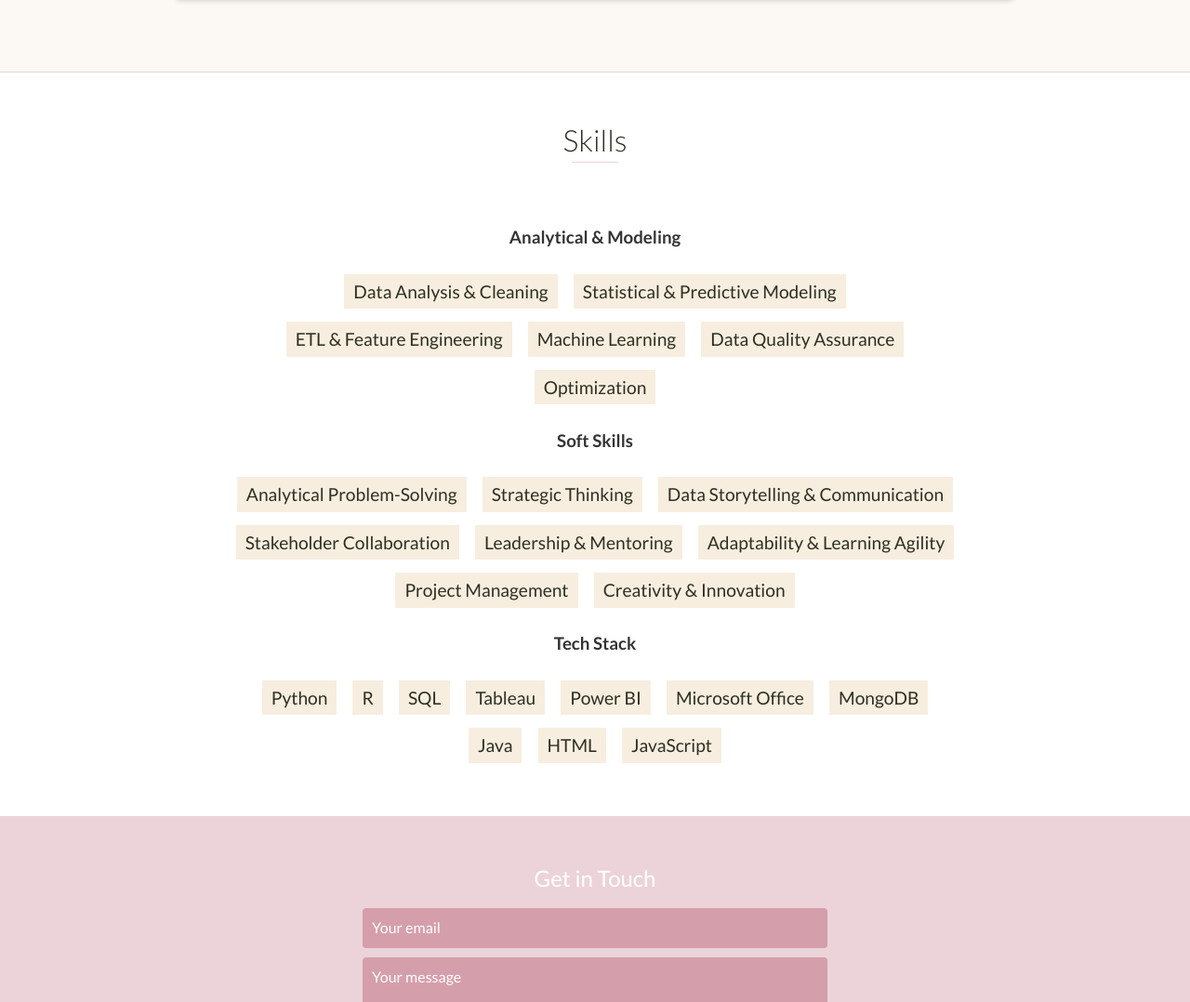
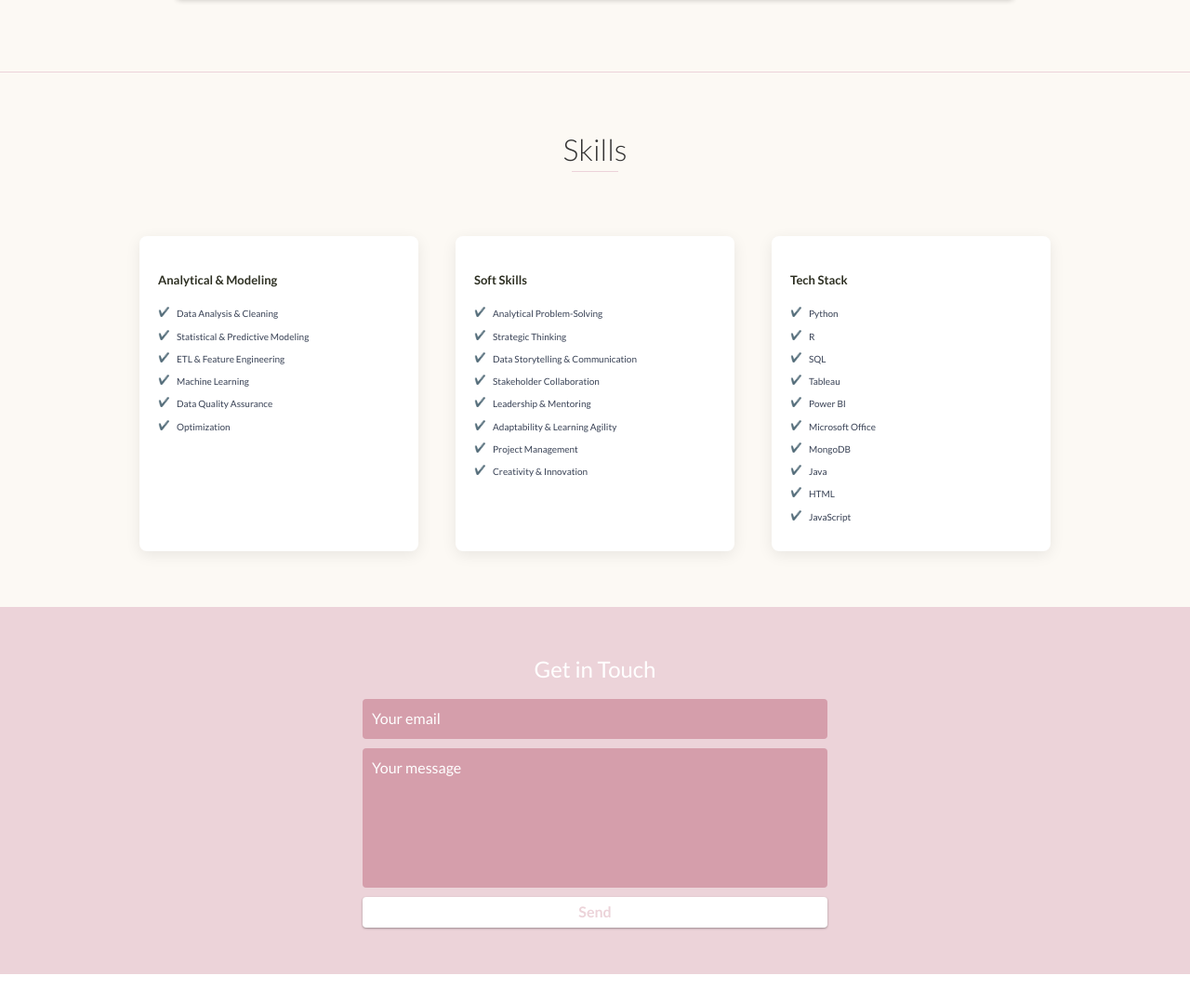
Before and after one commit to NikitaSuryawanshi18/nikitasuryawanshi18.github.io, a website: page index.html in a window 1280 px wide. Shown: the part 4869-5947 px from the top of the page at 93% size. Drawn offline with nearby package versions, Linux system fonts and the light colour scheme; files that its build step writes are made by us from their sources.

Commit message:
Update styles.scss

```diff
--- a/scss/styles.scss
+++ b/scss/styles.scss
@@ -749,32 +749,56 @@ footer {
 */
 
 #skills {
-    padding: 50px 15px;
-    text-align: center;
+  background-color: #fcf9f4;
+  padding: 60px 20px;
+  text-align: center;
 
-    h2 {
-        color: $heading;
-        margin-bottom: 50px;
+  .skills-grid {
+    display: flex;
+    flex-wrap: wrap;
+    justify-content: center;
+    gap: 40px;
+    margin-top: 40px;
+  }
+
+  .skill-category {
+    background: #fff;
+    padding: 25px 20px;
+    border-radius: 8px;
+    box-shadow: 0 4px 16px rgba(0, 0, 0, 0.08);
+    width: 300px;
+    max-width: 90%;
+    text-align: left;
+
+    h3 {
+      font-size: 1.3rem;
+      color: #2D2F22;
+      margin-bottom: 15px;
     }
 
     ul {
-        display: block;
-        margin: 0 auto;
-        padding: 0;
-        max-width: 800px;
+      list-style: none;
+      padding: 0;
+      margin: 0;
+
+      li {
+        font-size: 1rem;
+        padding: 5px 0;
+        color: #374054;
+        position: relative;
+        padding-left: 20px;
+
+        &::before {
+          content: "✔️";
+          position: absolute;
+          left: 0;
+          top: 3px;
+        }
+      }
     }
+  }
+}
 
-    li {
-        display: inline-block;
-        margin: 7px;
-        padding: 5px 10px;
-        color: $heading;
-        background: darken($background-alt, 5%);
-        list-style: none;
-        cursor: default;
-        font-size: 1.2em;
-    }
-}
 
 /*
     -------------------------------
```
